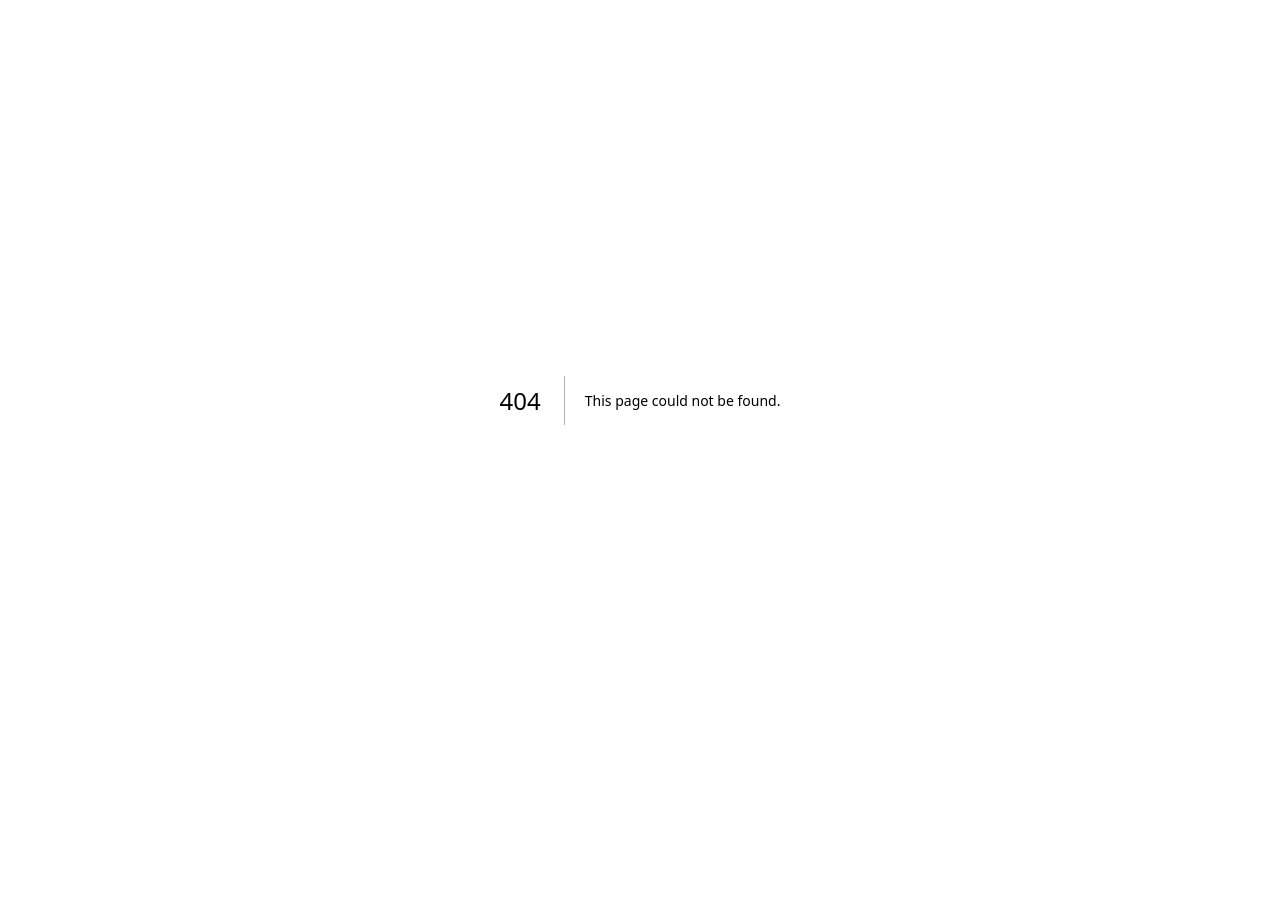
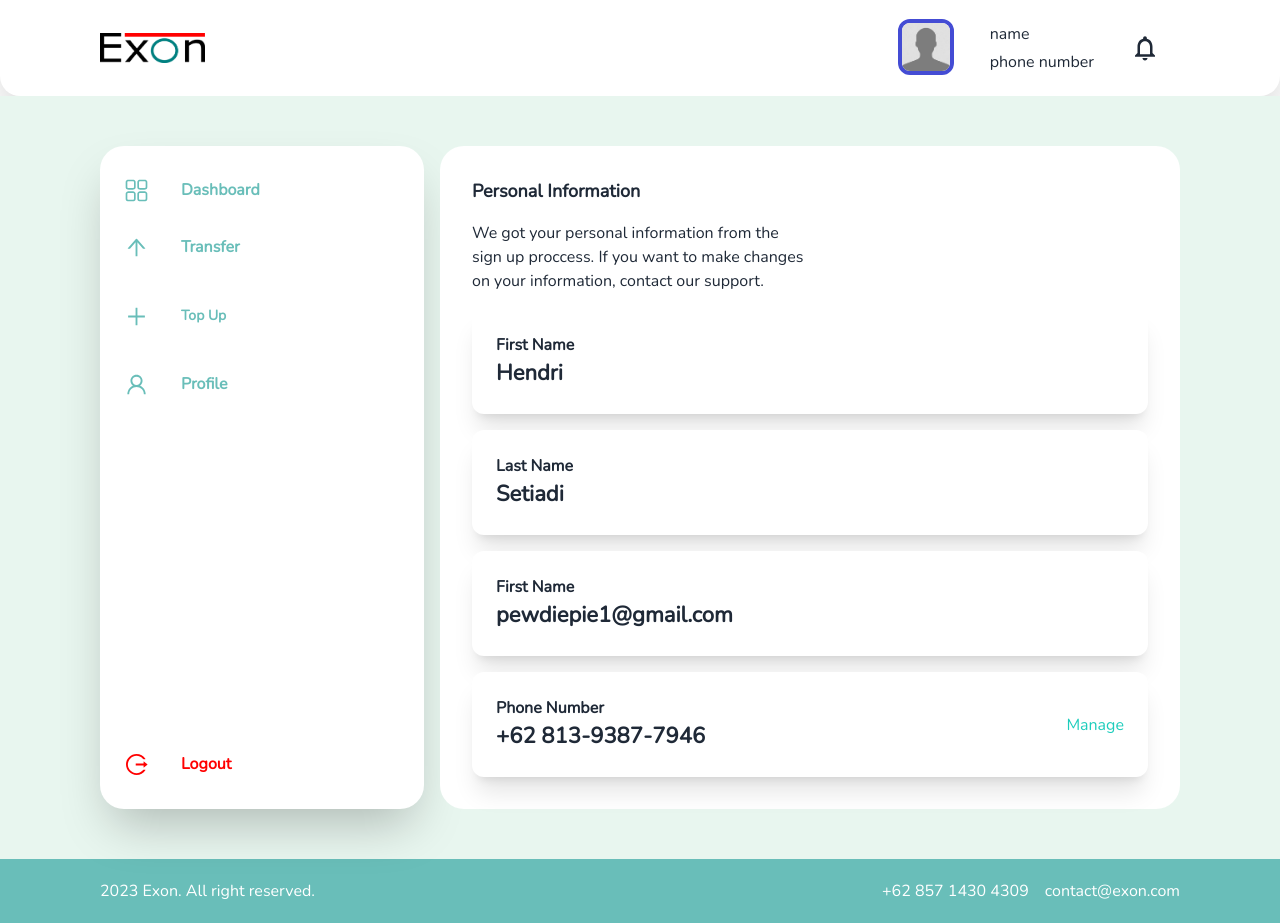
Before and after one commit to hendris27/fw15-exon, a Next.js app: page /profile/detail-profile in a window 1280 px wide. Before the commit this address had no page. Before the commit the page ends 800 px from the top, so only its background shows below. Built offline with nearby package versions, Linux system fonts and the light colour scheme.

Commit message:
add detail-profile

```diff
--- /dev/null
+++ b/src/pages/profile/detail-profile.jsx
@@ -0,0 +1,65 @@
+import React from 'react';
+
+import Headers from '@/components/header';
+import Footers from '@/components/footers';
+import Aside from '@/components/aside';
+
+export default function DetailProfile() {
+  return (
+    <div className="min-h-screen">
+      <Headers />
+      <div className="flex bg-[#E8F6EF] px-[100px] py-[50px] gap-4 h-full ">
+        <Aside />
+        <div className="flex-1 bg-white rounded-3xl flex p-8">
+          <div className="h-full w-full flex flex-col gap-4">
+            <div className="flex flex-col gap-4">
+              <div className="font-bold text-[18px] ">Personal Information</div>
+              <div className="font-normal text-[16px] w-[340px] ">
+                We got your personal information from the sign up proccess. If you want to make changes on your
+                information, contact our support.
+              </div>
+            </div>
+            <div className="flex bg-white shadow-xl rounded-xl p-6 ">
+              <div className="w-full flex  items-center gap-4 ">
+                <div className="flex flex-col ">
+                  <div className="text-[16px] font-bold ">First Name</div>
+                  <div className="text-[22px] font-bold">Hendri</div>
+                </div>
+              </div>
+            </div>
+            <div className="flex bg-white shadow-xl rounded-xl p-6 ">
+              <div className="w-full flex  items-center gap-4 ">
+                <div className="flex flex-col ">
+                  <div className="text-[16px] font-bold ">Last Name</div>
+                  <div className="text-[22px] font-bold">Setiadi</div>
+                </div>
+              </div>
+            </div>
+            <div className="flex bg-white shadow-xl rounded-xl p-6 ">
+              <div className="w-full flex  items-center gap-4 ">
+                <div className="flex flex-col ">
+                  <div className="text-[16px] font-bold ">First Name</div>
+                  <div className="text-[22px] font-bold">pewdiepie1@gmail.com</div>
+                </div>
+              </div>
+            </div>
+            <div className="flex justify-between items-center bg-white shadow-xl rounded-xl p-6 ">
+              <div className="w-full flex  items-center gap-4 ">
+                <div className="flex flex-col ">
+                  <div className="text-[16px] font-bold ">Phone Number</div>
+                  <div className="text-[22px] font-bold">+62 813-9387-7946</div>
+                </div>
+              </div>
+              <div className="flex justify-center">
+                <div className="text-accent">Manage</div>
+              </div>
+            </div>
+          </div>
+        </div>
+      </div>
+      <footer>
+        <Footers />
+      </footer>
+    </div>
+  );
+}
```
